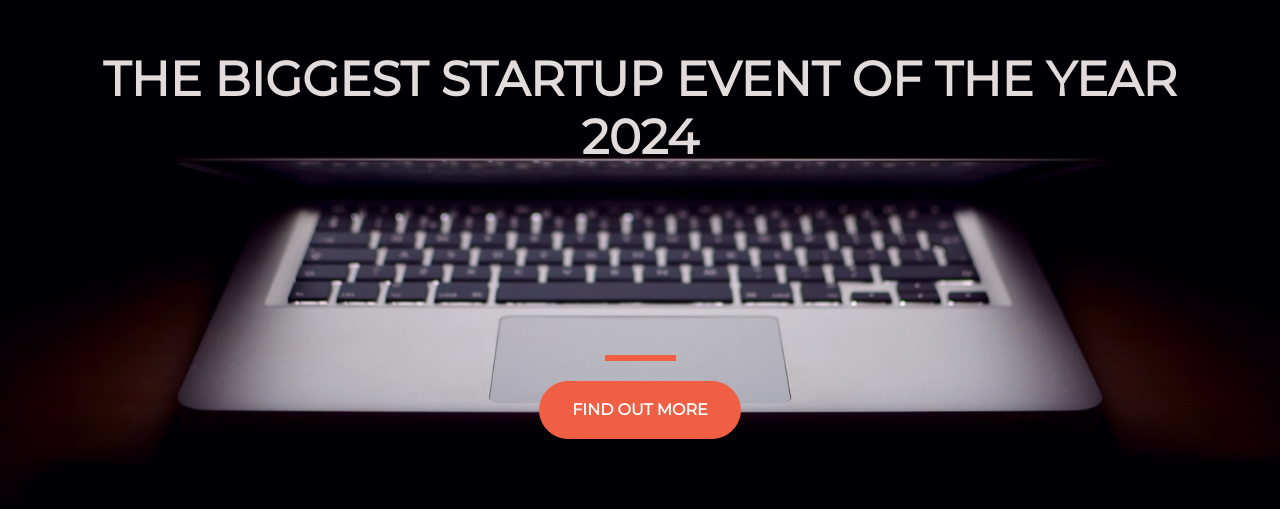
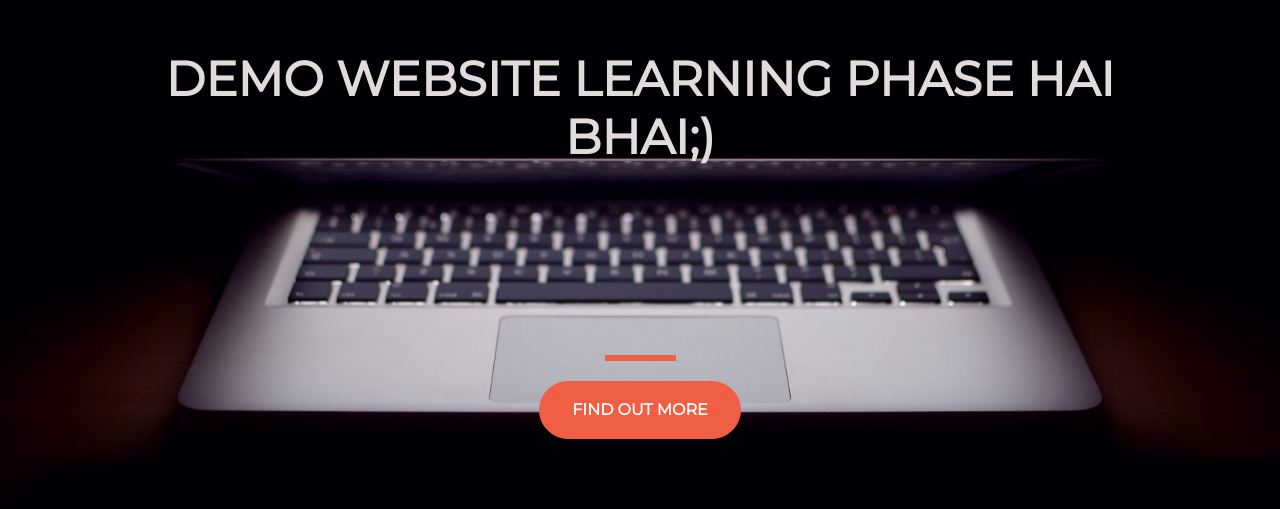
Before and after one commit to yashtomaryt8/yashtomaryt8.github.io, a plain HTML site: page index.html in a window 1280 px wide. Shown: the part 155-664 px from the top of the page. Drawn offline with nearby package versions, Linux system fonts and the light colour scheme.

Commit message:
Update index.html

```diff
--- a/index.html
+++ b/index.html
@@ -20,7 +20,7 @@
     <div class="container d-flex align-items-center h-100">
       <div class="row">
         <header class="text-center col-12">
-        <h1 class="text-uppercase"><strong>The Biggest StartUp Event of the Year 2024</strong></h1>
+        <h1 class="text-uppercase"><strong>Demo Website Learning phase hai bhai;)</strong></h1>
         </header>
         <div class="buffer col-12"></div>
          <section class="text-center col-12">
```
